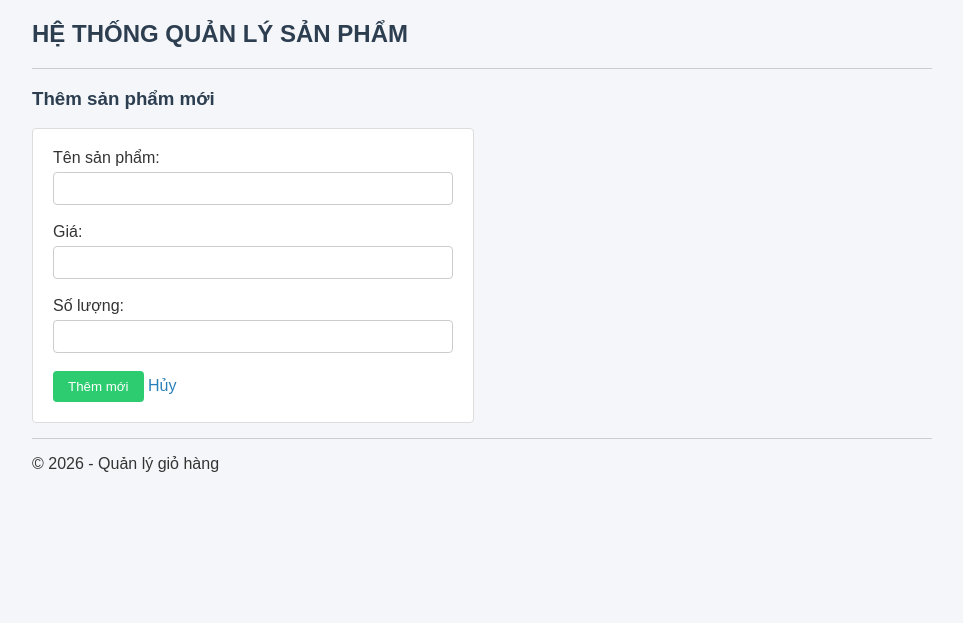
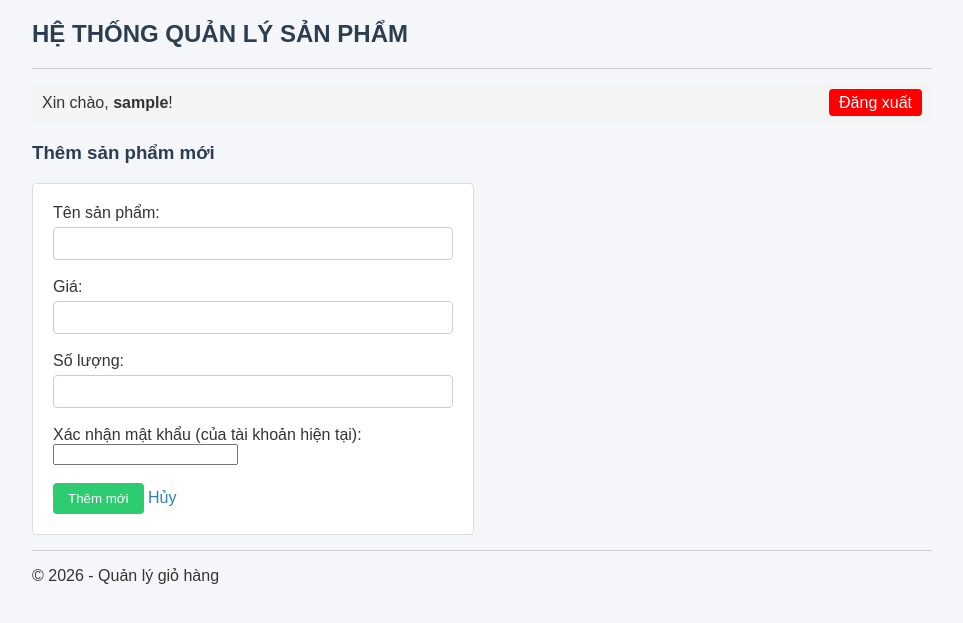
Before and after one commit to LanceHeaveny/VuThanhLong_24002046, a PHP site: page /product_add.php in a window 1280 px wide. Shown: the top 623 px of the page, without its empty margins (158-1121 px from the left). Run offline with PHP 8.4, Linux system fonts and the light colour scheme; the visitor is signed in with stand-in values (Sample User, id 1).

Commit message:
Add login check and password confirmation for product addition

```diff
--- a/buoi5/app/product_add.php
+++ b/buoi5/app/product_add.php
@@ -1,26 +1,62 @@
 <?php
+session_start();
 require_once 'common/dbConnect.php';
 require_once 'model/product.php';
+
+// 1. Kiểm tra đăng nhập (Khắc phục lỗi không kiểm tra đăng nhập)
+if (!isset($_SESSION['username'])) {
+    header("Location: login.php");
+    exit();
+}
 
 $errors = [];
 $name = '';
 $price = '';
 $quantity = '';
+$confirm_password = '';
 
 if ($_SERVER['REQUEST_METHOD'] === 'POST') {
     $name = trim($_POST['name'] ?? '');
     $price = (float)($_POST['price'] ?? 0);
     $quantity = (int)($_POST['quantity'] ?? 0);
+    $confirm_password = $_POST['confirm_password'] ?? '';
 
     $cart = new ShoppingCart();
 
-    // Sử dụng hàm isValidation() của ShoppingCart
-    if ($cart->isValidation($name, $price, $quantity) === -1) {
-        $errors[] = "Dữ liệu không hợp lệ (Tên không được rỗng, Giá > 0, Số lượng > 0).";
+    // Kiểm tra tính hợp lệ của dữ liệu sản phẩm
+    if (!$cart->isValidation($name, $price, $quantity)) {
+        $errors[] = "Dữ liệu không hợp lệ (Tên không được rỗng, Giá > 0, Số lượng >= 0).";
     }
 
+    // 2. Xác nhận mật khẩu của user đang đăng nhập
+    if (empty($confirm_password)) {
+        $errors[] = "Vui lòng nhập mật khẩu xác nhận.";
+    } else {
+        // Truy vấn lấy thông tin user từ database (giả sử bảng chứa user tên là 'users', cột là 'username' và 'password')
+        $stmtUser = $conn->prepare("SELECT * FROM users WHERE username = :username");
+        $stmtUser->execute(['username' => $_SESSION['username']]);
+        $user = $stmtUser->fetch(PDO::FETCH_ASSOC);
+
+        if (!$user) {
+            $errors[] = "Không tìm thấy thông tin tài khoản đăng nhập.";
+        } else {
+            // Kiểm tra mật khẩu (nếu bạn mã hóa password bằng password_hash, dùng password_verify.
+            // Nếu lưu dạng chuỗi thông thường thì đổi thành: $user['password'] !== $confirm_password)
+            $isPasswordCorrect = false;
+            if (password_get_info($user['password'])['algo'] != 0) {
+                $isPasswordCorrect = password_verify($confirm_password, $user['password']);
+            } else {
+                $isPasswordCorrect = ($user['password'] === $confirm_password);
+            }
+
+            if (!$isPasswordCorrect) {
+                $errors[] = "Mật khẩu xác nhận không chính xác.";
+            }
+        }
+    }
+
+    // Nếu không có lỗi, tiến hành thêm sản phẩm vào Database
     if (empty($errors)) {
-        // Lưu sản phẩm vào Database MySQL
         $stmt = $conn->prepare("INSERT INTO products (name, price, quantity) VALUES (:name, :price, :quantity)");
         $stmt->execute([
             'name' => $name,
@@ -35,6 +71,15 @@ if ($_SERVER['REQUEST_METHOD'] === 'POST') {
 
 include 'view/header.php';
 ?>
+
+<div style="display: flex; justify-content: space-between; align-items: center; background: #f4f4f4; padding: 10px; margin-bottom: 20px;">
+    <div>
+        <span>Xin chào, <strong><?php echo htmlspecialchars($_SESSION['username']); ?></strong>!</span>
+    </div>
+    <div>
+        <a href="logout.php" style="background: red; color: white; padding: 5px 10px; text-decoration: none; border-radius: 4px;" onclick="return confirm('Bạn có chắc chắn muốn đăng xuất?');">Đăng xuất</a>
+    </div>
+</div>
 
 <h3>Thêm sản phẩm mới</h3>
 
@@ -61,6 +106,10 @@ include 'view/header.php';
         <label>Số lượng:</label><br>
         <input type="number" name="quantity" value="<?= htmlspecialchars((string)$quantity) ?>">
     </div><br>
+    <div>
+        <label>Xác nhận mật khẩu (của tài khoản hiện tại):</label><br>
+        <input type="password" name="confirm_password" required>
+    </div><br>
     <button type="submit">Thêm mới</button>
     <a href="product_list.php">Hủy</a>
 </form>
```
